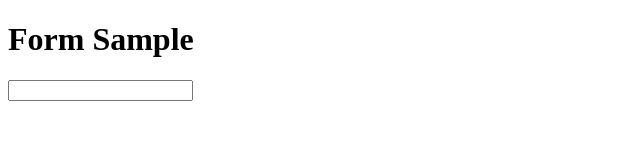
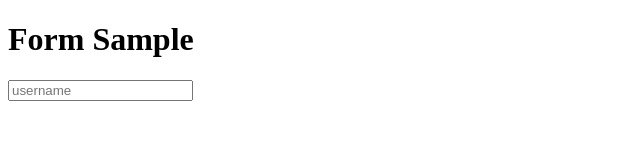
Before and after one commit to andrewdumych/andrewdumych.github.io, a plain HTML site: page form.html in a window 1280 px wide. Shown: the full height of the page, 0-640 px from the left. Drawn offline with Linux system fonts and the light colour scheme.

Commit message:
Update form.html

```diff
--- a/form.html
+++ b/form.html
@@ -9,7 +9,8 @@
     <h1>Form Sample</h1>
 
     <form method="post" action="form">
-      <input type="text" name="user_name" value="">
+      <label for="username"></label>
+      <input type="text" name="username" placeholder="username" id="username">
     </form>
 
   </body>
```
